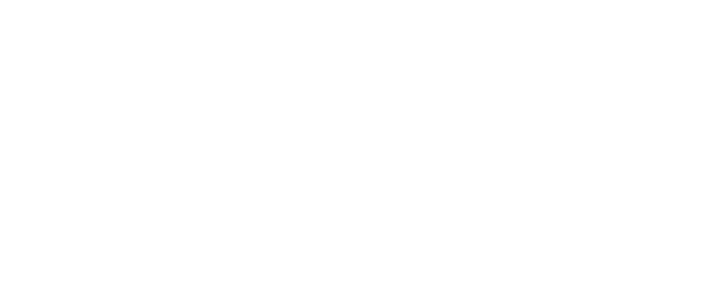
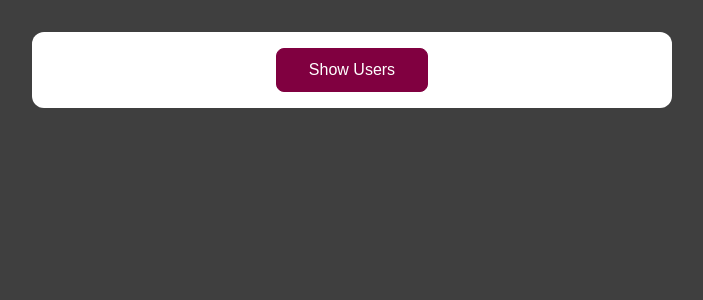
Before and after one commit to sreeyu/class_based, a React (Create React App) app: page / in a window 1280 px wide. Shown: the top 300 px of the page, without its empty margins (288-991 px from the left). Built offline with nearby package versions, Linux system fonts and the light colour scheme.

Commit message:
Display user list on button click

```diff
--- a/src/App.css
+++ /dev/null
@@ -1,38 +0,0 @@
-.App {
-  text-align: center;
-}
-
-.App-logo {
-  height: 40vmin;
-  pointer-events: none;
-}
-
-@media (prefers-reduced-motion: no-preference) {
-  .App-logo {
-    animation: App-logo-spin infinite 20s linear;
-  }
-}
-
-.App-header {
-  background-color: #282c34;
-  min-height: 100vh;
-  display: flex;
-  flex-direction: column;
-  align-items: center;
-  justify-content: center;
-  font-size: calc(10px + 2vmin);
-  color: white;
-}
-
-.App-link {
-  color: #61dafb;
-}
-
-@keyframes App-logo-spin {
-  from {
-    transform: rotate(0deg);
-  }
-  to {
-    transform: rotate(360deg);
-  }
-}
--- a/src/App.jsx
+++ b/src/App.jsx
@@ -1,9 +1,11 @@
 import React from 'react';
-import './App.css';
+import Users from './components/userList/Users';
+
 
 function App() {
   return (
-    <div className="App">
+    <div >
+      <Users />
     </div>
   );
 }
--- /dev/null
+++ b/src/components/userList/User.jsx
@@ -0,0 +1,10 @@
+import React from "react";
+import styles from './User.module.css';
+
+function User(props){
+    return (
+        <li className={styles.user}>{props.name}</li>
+    );
+};
+
+export default User;
--- /dev/null
+++ b/src/components/userList/User.module.css
@@ -0,0 +1,4 @@
+.user{
+    margin: 1rem 0;
+    font-weight: bold;
+}
--- /dev/null
+++ b/src/components/userList/Users.jsx
@@ -0,0 +1,35 @@
+import React, { useState } from "react";
+import styles from './Users.module.css';
+import User from "./User";
+
+const DUMMY_USERS = [
+    {id: 'u1', name: 'Shay'},
+    {id: 'u2', name: 'Robin'},
+    {id: 'u3', name: 'Ray'}
+];
+
+function Users(){
+
+    const [showUsers, setShowUsers] = useState(false);
+
+    const getUsers = () => {
+        setShowUsers(prevState => !prevState)
+    }
+
+    const userList =   <ul>
+    {DUMMY_USERS.map(user =>
+        <User key={user.id} name={user.name} />
+        )}
+</ul>
+
+    return(
+        <div className={styles.users} >
+            <button onClick={getUsers} >
+                {showUsers ? 'Hide' : 'Show'} Users
+            </button>
+          {showUsers && userList}
+        </div>
+    );
+};
+
+export default Users;
--- /dev/null
+++ b/src/components/userList/Users.module.css
@@ -0,0 +1,14 @@
+.users{
+    background-color: white;
+    margin: 2rem auto;
+    padding: 1rem;
+    max-width: 40rem;
+    border-radius: 12px;
+    text-align: center;
+}
+
+.users ul{
+    list-style: none;
+    margin: 0;
+    padding: 0;
+}
--- a/src/index.css
+++ b/src/index.css
@@ -1,13 +1,28 @@
-body {
-  margin: 0;
-  font-family: -apple-system, BlinkMacSystemFont, 'Segoe UI', 'Roboto', 'Oxygen',
-    'Ubuntu', 'Cantarell', 'Fira Sans', 'Droid Sans', 'Helvetica Neue',
-    sans-serif;
-  -webkit-font-smoothing: antialiased;
-  -moz-osx-font-smoothing: grayscale;
+*{
+  box-sizing: border-box;
 }
 
-code {
-  font-family: source-code-pro, Menlo, Monaco, Consolas, 'Courier New',
-    monospace;
+html{
+  font-family: 'Noto Sans JP', sans-serif;
 }
+
+body{
+  margin: 0;
+  background-color: #3f3f3f;
+}
+
+button{
+  font: inherit;
+  cursor: pointer;
+  background-color: #800040;
+  color: white;
+  border: 1px solid #800040;
+  border-radius: 8px;
+  padding: 0.75rem 2rem;
+}
+
+button:hover,
+button:active {
+  background-color: #630032;
+  border-color: #630032;
+}
```
